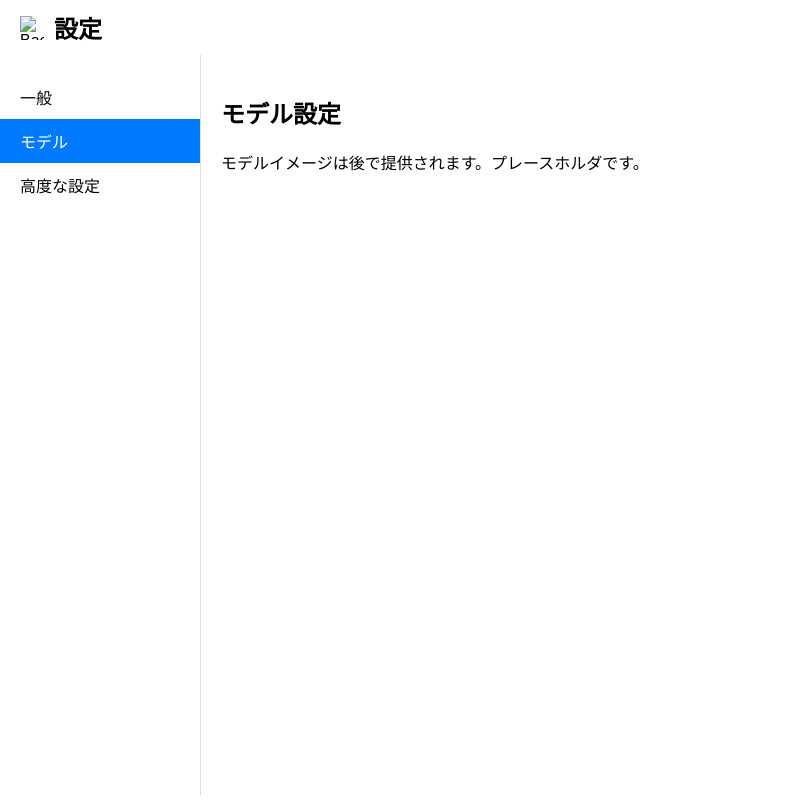
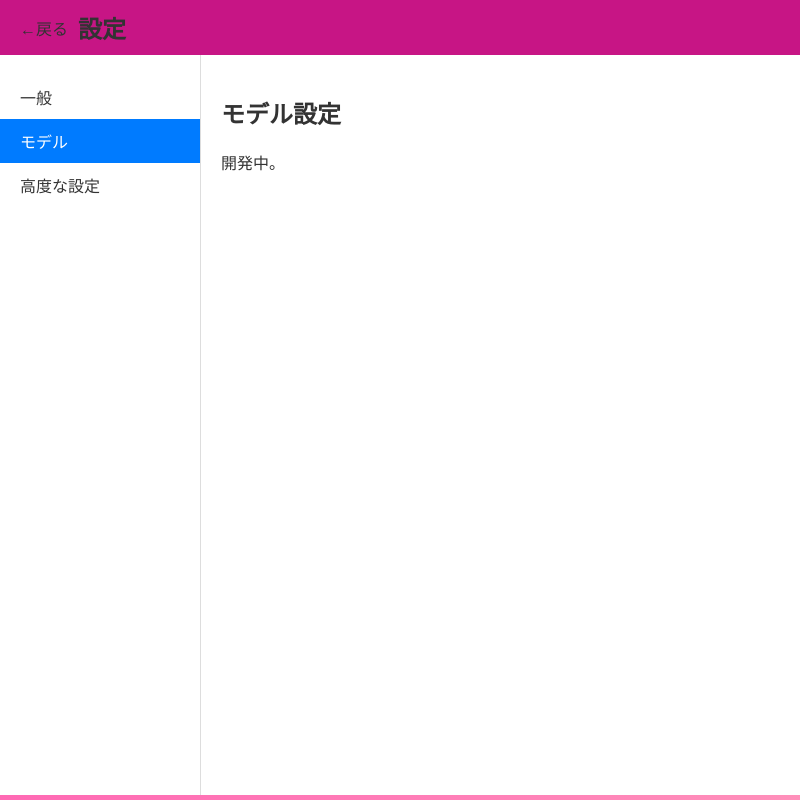
Before and after one commit to dev-Kanade/imgup, an Electron app: page data/setting/index.html in a window 800 px wide. Both pictures are taken after a click on the item "モデル". Drawn offline with Linux system fonts and the light colour scheme.

Commit message:
いくつかの問題修正

```diff
--- a/data/setting/index.html
+++ b/data/setting/index.html
@@ -12,9 +12,9 @@
         .then(response => response.json())
         .then(config => {
           const theme = config.theme;
-          const themeLink = document.createElement('theme');
+          const themeLink = document.createElement('link');
           themeLink.rel = 'stylesheet';
-          themeLink.href = `../css/theme/${theme}.css`;
+          themeLink.href = `../css/theme${theme}.css`;
           document.head.appendChild(themeLink);
           updateThemeRadio(theme);
         })
@@ -48,7 +48,7 @@
 </head>
 <body>
   <div class="header" id="header">
-    <img src="../back-icon.png" alt="Back" onclick="window.location.href='../index.html'" style="width: 24px; height: 24px; cursor: pointer;">
+    <span onclick="window.location.href='../../index.html'">←戻る</span>
     <h1>設定</h1>
   </div>
   <div class="content" id="content">
@@ -81,7 +81,7 @@
       </div>
       <div id="model" class="tab-pane">
         <h2>モデル設定</h2>
-        <p>モデルイメージは後で提供されます。プレースホルダです。</p>
+        <p>開発中。</p>
       </div>
       <div id="advanced" class="tab-pane">
         <h2>高度な設定</h2>
```
Also changed, not shown: index.html (+1 -1 lines).
